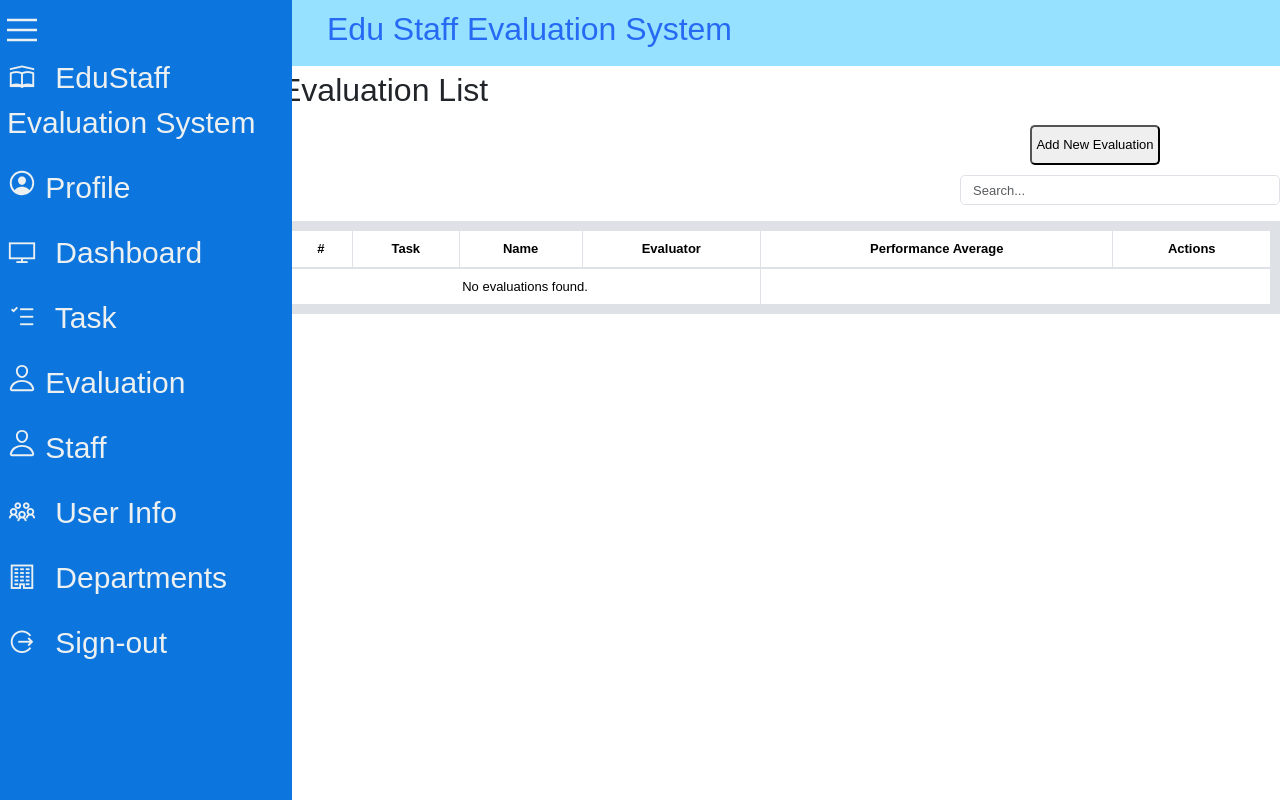
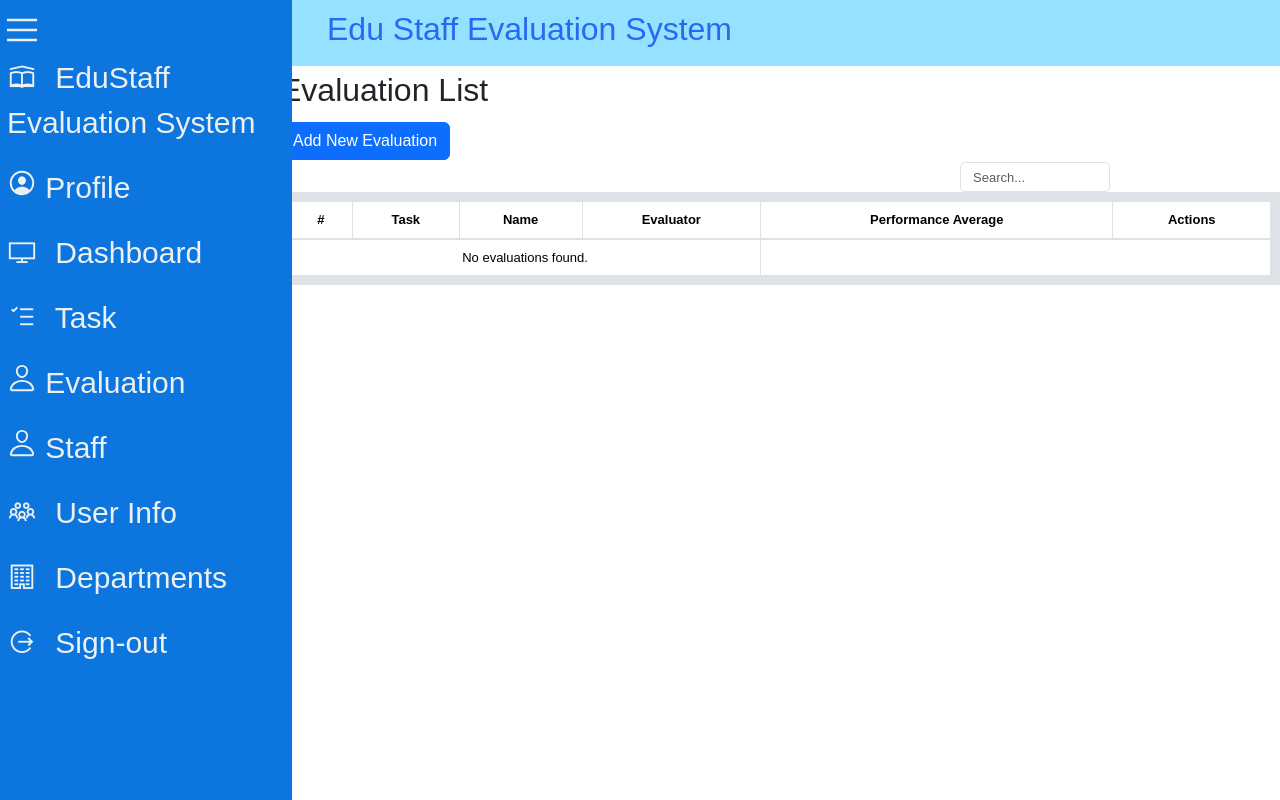
Before and after one commit to LobLee/Edu_Staff_Evaluation_System, a PHP site: page /ad_evaluation.php in a window 1280 px wide. Run offline with PHP 8.4, Linux system fonts and the light colour scheme; data that the repository does not hold is empty; some libraries are stand-ins or nearby versions.

Commit message:
d.a ra sab ang search bar ya

```diff
--- a/ad_evaluation.php
+++ b/ad_evaluation.php
@@ -165,12 +165,12 @@ $evaluations = $evaluation->getEvaluations();
     <div class="header">
         <header>Evaluation List</header>
             <!-- Add New Evaluation Button -->
-            <button class="primary" data-toggle="modal" data-target="#addEvaluationModal">Add New Evaluation</button>
+            <button class="btn btn-primary" data-toggle="modal" data-target="#addEvaluationModal">Add New Evaluation</button>
+
             <!-- Search Bar -->
-            <div class="input-group mb-3">
-                <input type="text" class="form-control" placeholder="Search..." aria-label="Search">
+            <input type="text" class="form-control search-bar" placeholder="Search..." aria-label="Search">
 
-            </div>
+
         </div>
 
             <table class="table table-bordered">
@@ -366,6 +366,9 @@ $evaluations = $evaluation->getEvaluations();
                 <td colspan="4">No evaluations found.</td>
             </tr>
         <?php endif; ?>
+        <div id="noResultsMessage" class="alert text-center" style="display: none;">No results found</div>
+
+
 
 
     </div>
@@ -390,6 +393,30 @@ $evaluations = $evaluation->getEvaluations();
         }).toast('show');
     });
 </script>
+<script>
+    $(document).ready(function () {
+        // Function to filter table rows based on the search input
+        $(".search-bar").on("keyup", function () {
+            var value = $(this).val().toLowerCase();
+            var rows = $("table tbody tr");
+
+            rows.hide();
+
+            rows.filter(function () {
+                return $(this).text().toLowerCase().indexOf(value) > -1;
+            }).show();
+
+            // Show a message when no results are found
+            var noResultsMessage = $("#noResultsMessage");
+            if (rows.filter(":visible").length === 0) {
+                noResultsMessage.show();
+            } else {
+                noResultsMessage.hide();
+            }
+        });
+    });
+</script>
+
 </body>
 </html>
 
```
